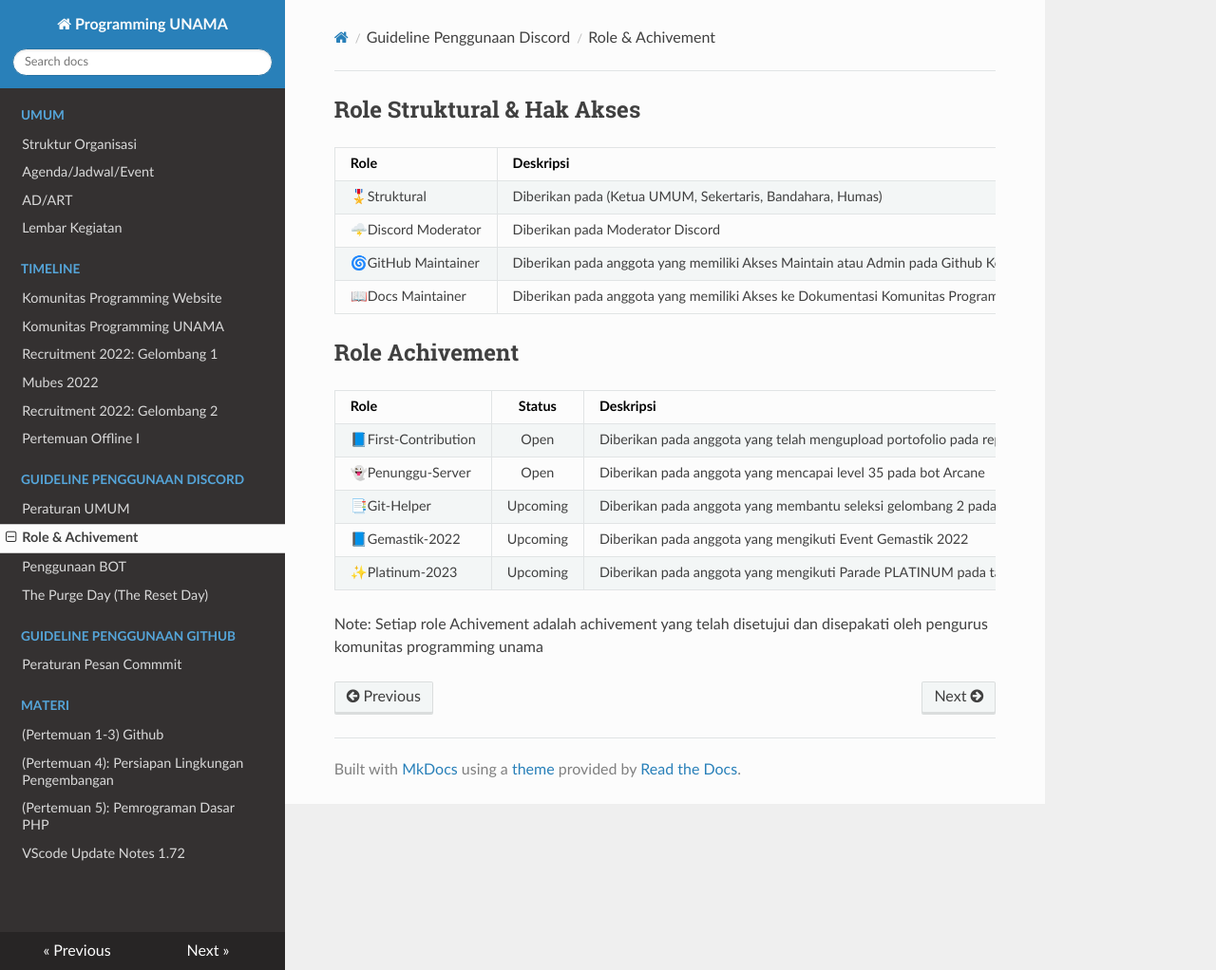
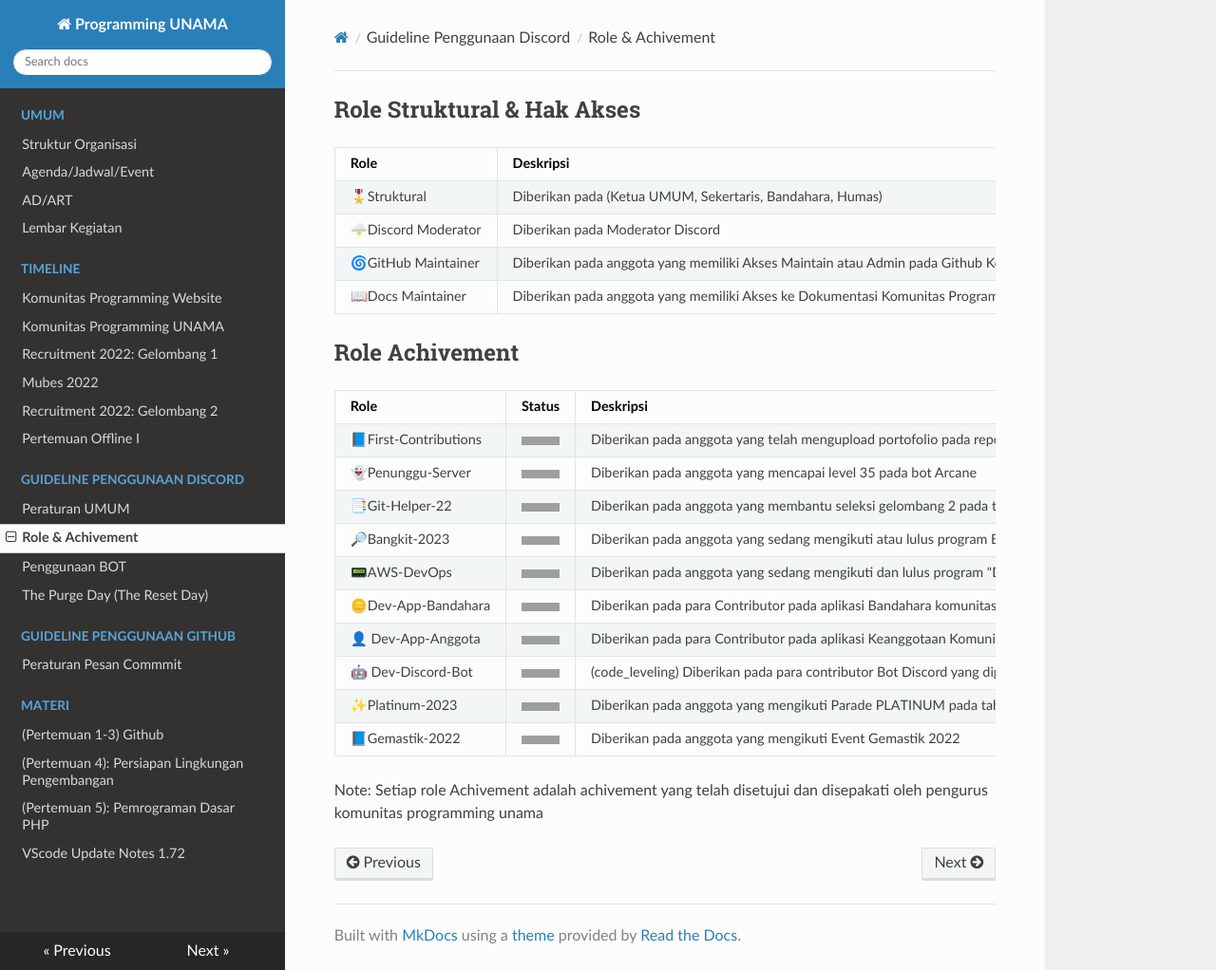
Before and after one commit to ProgrammingUNAMA/docs, an MkDocs documentation site: the page built from docs/discord/role_dan_achivement.md, in a window 1280 px wide and 1022 px high. Shown: the whole window at 95% size. Built offline with MkDocs 1.6.1, drawn with Linux system fonts in a browser that asks for light colours; nearby versions of some CDN libraries; grey boxes are pictures that could not be loaded.

Commit message:
update role achivement status and add new achivement

```diff
--- a/docs/discord/role_dan_achivement.md
+++ b/docs/discord/role_dan_achivement.md
@@ -11,11 +11,16 @@
 
 | Role | Status | Deskripsi |
 |--|:--:|--|
-| 📘First-Contribution | Open | Diberikan pada anggota yang telah mengupload portofolio pada repositori member unama|
-| 👻Penunggu-Server | Open | Diberikan pada anggota yang mencapai level 35 pada bot Arcane |
-| 📑Git-Helper | Upcoming | Diberikan pada anggota yang membantu seleksi gelombang 2 pada tahun 2022 |
-| 📘Gemastik-2022| Upcoming | Diberikan pada anggota yang mengikuti Event Gemastik 2022 |
-| ✨Platinum-2023 | Upcoming | Diberikan pada anggota yang mengikuti Parade PLATINUM pada tahun 2023
+| 📘First-Contributions | ![open](https://img.shields.io/badge/-Open-green) | Diberikan pada anggota yang telah mengupload portofolio pada repositori member unama|
+| 👻Penunggu-Server | ![open](https://img.shields.io/badge/-Open-green) | Diberikan pada anggota yang mencapai level 35 pada bot Arcane |
+| 📑Git-Helper-22 | ![open](https://img.shields.io/badge/-Open-green) | Diberikan pada anggota yang membantu seleksi gelombang 2 pada tahun 2022 |
+| 🔎Bangkit-2023 | ![open](https://img.shields.io/badge/-Open-green) | Diberikan pada anggota yang sedang mengikuti atau lulus program Bangkit 2023 [https://grow.google/intl/id_id/bangkit/](https://grow.google/intl/id_id/bangkit/) |
+| 📟AWS-DevOps | ![open](https://img.shields.io/badge/-Open-green) | Diberikan pada anggota yang sedang mengikuti dan lulus program "DevOps and Back-End Developer Scholarship Program" [https://aws.dicoding.com/](https://aws.dicoding.com/) |
+|🪙Dev-App-Bandahara |![upcoming](https://img.shields.io/badge/-Upcoming-yellow) | Diberikan pada para Contributor pada aplikasi Bandahara komunitas Programming UNAMA |
+|👤 Dev-App-Anggota | ![upcoming](https://img.shields.io/badge/-Upcoming-yellow) | Diberikan pada para Contributor pada aplikasi Keanggotaan Komunitas Programming UNAMA |
+| 🤖 Dev-Discord-Bot | ![upcoming](https://img.shields.io/badge/-Upcoming-yellow) | (code_leveling) Diberikan pada para contributor Bot Discord yang digunakan untuk Leveling dengan menghitung playtime coding.
+| ✨Platinum-2023 | ![upcoming](https://img.shields.io/badge/-Upcoming-yellow) | Diberikan pada anggota yang mengikuti Parade PLATINUM pada tahun 2023
+| 📘Gemastik-2022| ![closed](https://img.shields.io/badge/-Closed-red) | Diberikan pada anggota yang mengikuti Event Gemastik 2022 |
 
 
 Note: Setiap role Achivement adalah achivement yang telah disetujui dan disepakati oleh pengurus komunitas programming unama
```
